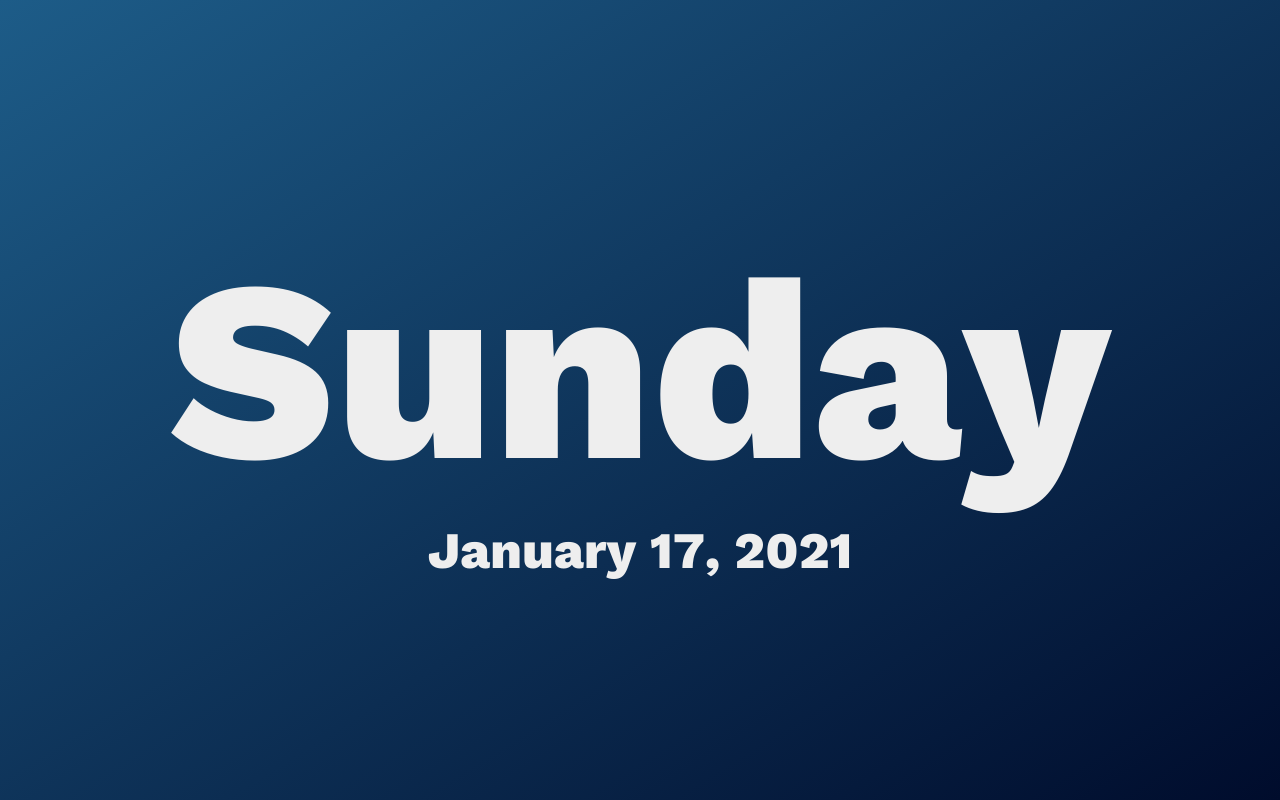
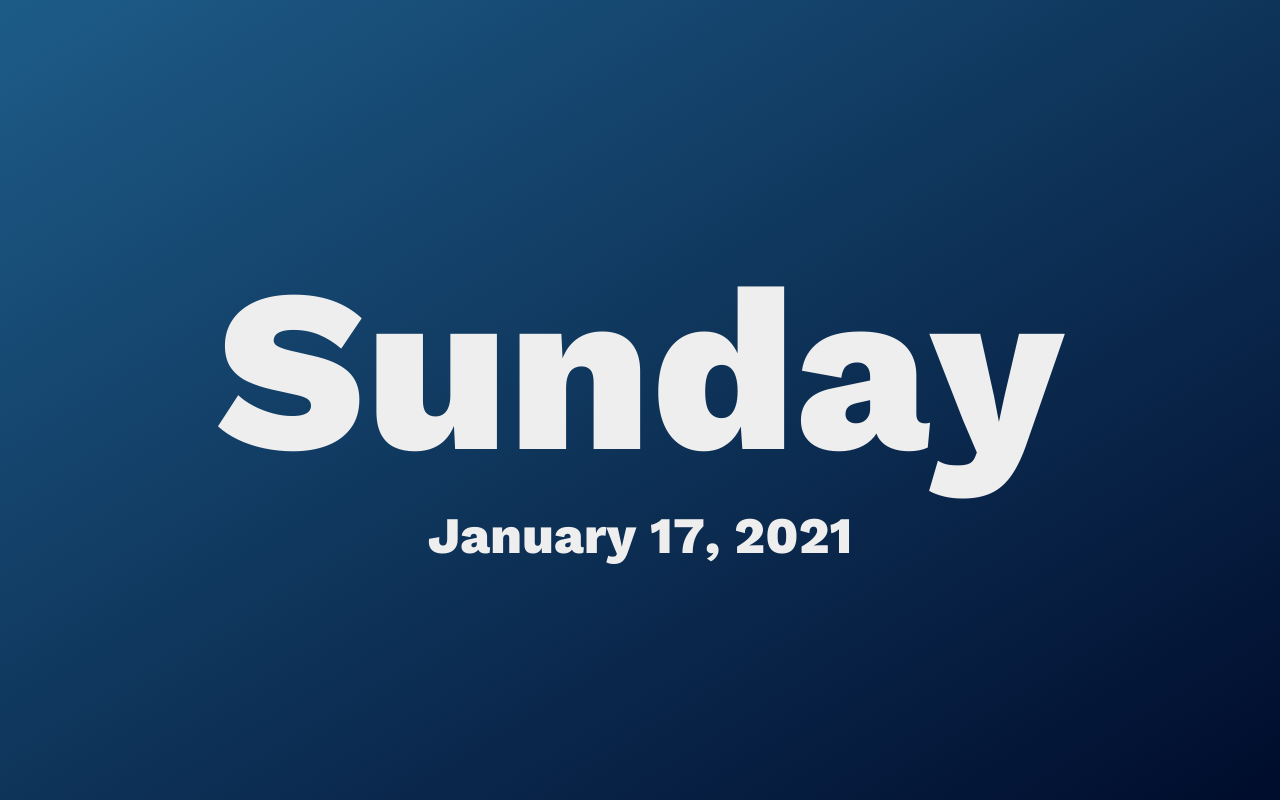
Before and after one commit to donovanh/today, a website: page site/index.html in a window 1280 px wide. Drawn offline with nearby package versions, Linux system fonts and the light colour scheme.

Commit message:
Updating

```diff
--- a/package.json
+++ b/package.json
@@ -5,7 +5,8 @@
   "main": "",
   "scripts": {
     "test": "echo \"Error: no test specified\" && exit 1",
-    "update-screenshot": "node screenshot"
+    "update-screenshot": "node screenshot",
+    "deploy": "node screenshot && gh-pages -d site"
   },
   "repository": {
     "type": "git",
--- a/site/index.html
+++ b/site/index.html
@@ -36,7 +36,7 @@
     }
     .today {
       color: #eee;
-      font-size: 20vw;
+      font-size: 18vw;
       padding: 0 1vw;
       font-weight: bold;
       overflow: hidden;
```
Also changed, not shown: .github/workflows/update-screenshot.yml, README.md, site/today.png, 1 other file.
